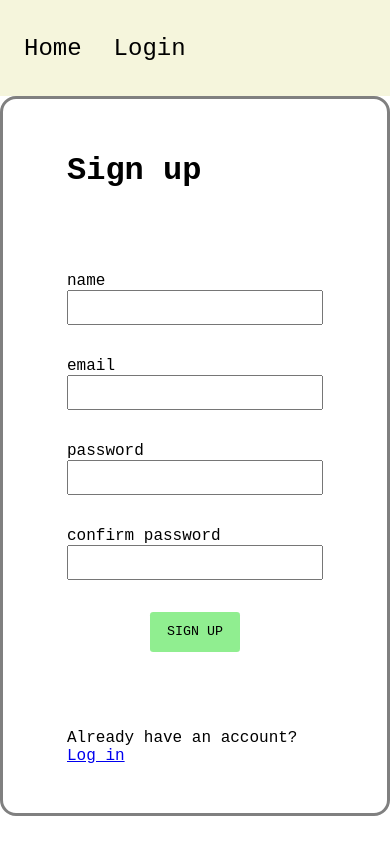
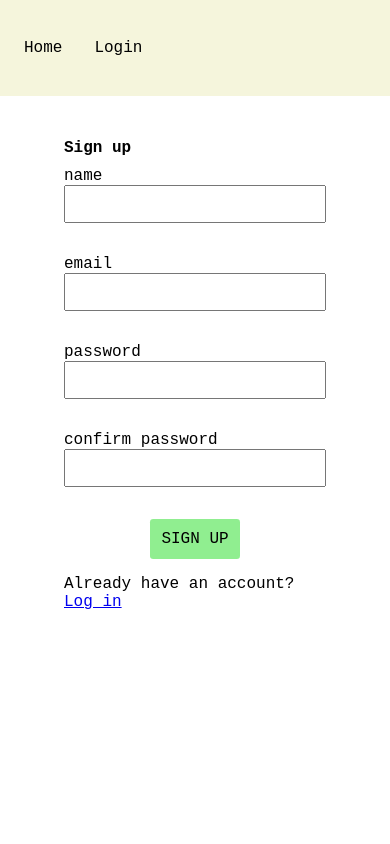
Before and after one commit to michaeldevlee/laravel-react-showcase, a React (Create React App) app in the folder frontend/: page /signup in a window 390 px wide. Built offline with nearby package versions, Linux system fonts and the light colour scheme; no server answers.

Commit message:
login and sign up page are mobile friendly

```diff
--- a/frontend/src/index.css
+++ b/frontend/src/index.css
@@ -1,5 +1,17 @@
 *{
     font-family: 'Courier New', Courier, monospace;
+}
+
+@media (max-width: 500px) {
+    *{
+        font-size: 1rem;
+    }
+
+    .form{
+        padding: 0;
+        border: none;
+        border-width: 0px;
+    }
 }
 
 .App{
@@ -7,7 +19,6 @@
     justify-content: center;
     margin: 0;
     padding: 0;
-    min-height: 720px;
 
 }
 
@@ -56,7 +67,7 @@ button:hover{
     flex-direction: column;
     justify-content: center;
     align-items: center;
-    min-height: 800px;
+    min-height: 400px;
     font-size: 2rem;
 }
 
```
